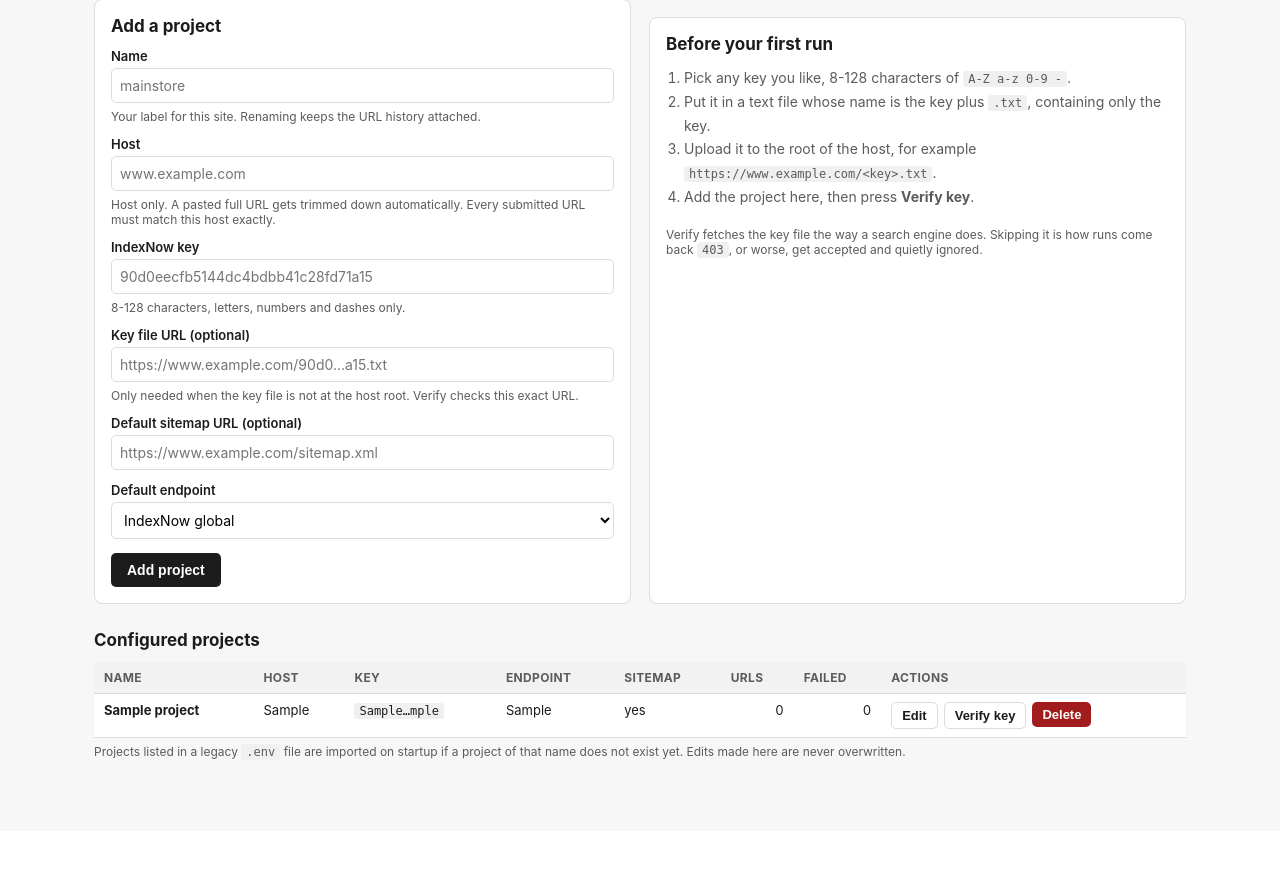
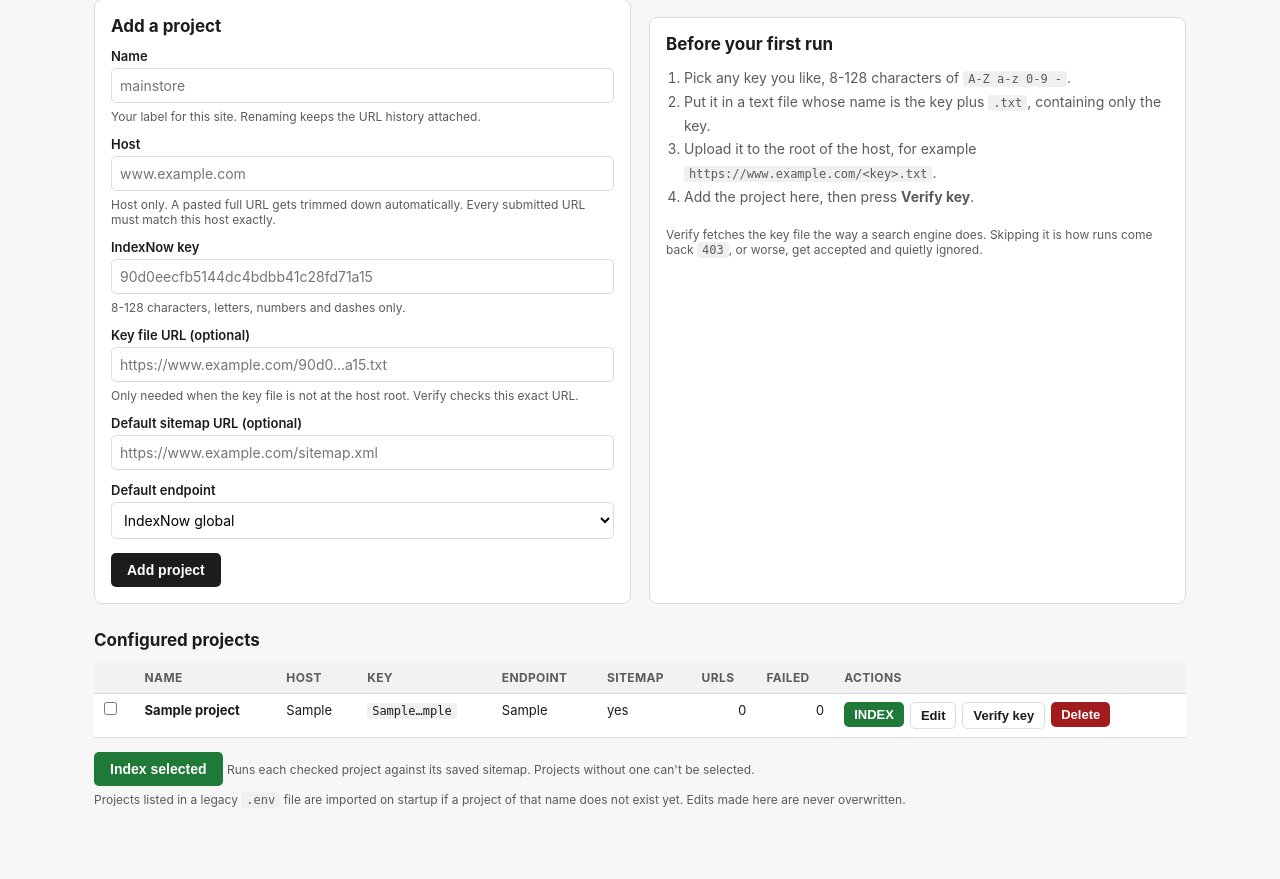
Before and after one commit to dawid-ai/indexnow-tool, a FastAPI app: page /projects in a window 1280 px wide. Shown: the part 156-1035 px from the top of the page. Before the commit the page ends 916 px from the top, so only its background shows below. Run offline with FastAPI, Linux system fonts and the light colour scheme; tables that the repository leaves empty hold one stand-in row (values such as "Sample post").

Commit message:
Run a project's saved sitemap in one click
The Submit form now offers "Saved sitemap" as the first URL source and
preselects it whenever the chosen project has one, filling the sitemap
field from the project so it never has to be retyped. Projects without a
saved sitemap fall back to the manual sitemap source.

The Projects page gets a green INDEX button per project and checkboxes
with an "Index selected" button, both posting to /projects/index, which
starts one sitemap run per project. Projects with no saved sitemap are
not selectable and are ignored server-side.

```diff
--- a/indexnow_tool/templates/base.html
+++ b/indexnow_tool/templates/base.html
@@ -26,6 +26,8 @@
     button:hover { background: #383838; }
     button.secondary { background: #fff; color: #1c1c1c; border: 1px solid var(--line); }
     button.danger { background: #a11d1d; }
+    button.go { background: #1f7a3a; }
+    button.go:hover { background: #2a9149; }
     button.small { padding: 5px 10px; margin-top: 0; font-size: 13px; }
     table { border-collapse: collapse; width: 100%; background: #fff; }
     th, td { border-bottom: 1px solid var(--line); padding: 8px 10px; font-size: 13px; text-align: left; vertical-align: top; }
--- a/indexnow_tool/templates/projects.html
+++ b/indexnow_tool/templates/projects.html
@@ -66,12 +66,14 @@
 <h2 style="margin-top: 26px;">Configured projects</h2>
 <table>
   <thead>
-    <tr><th>Name</th><th>Host</th><th>Key</th><th>Endpoint</th><th>Sitemap</th><th class="num">URLs</th><th class="num">Failed</th><th>Actions</th></tr>
+    <tr><th></th><th>Name</th><th>Host</th><th>Key</th><th>Endpoint</th><th>Sitemap</th><th class="num">URLs</th><th class="num">Failed</th><th>Actions</th></tr>
   </thead>
   <tbody>
     {% for row in rows %}
     {% set s = summaries.get(row['name']) %}
     <tr>
+      <td><input type="checkbox" form="index-selected" name="names" value="{{ row['name'] }}"
+                 {{ '' if row['sitemap_url'] else 'disabled title="No saved sitemap"' }} /></td>
       <td><strong>{{ row['name'] }}</strong></td>
       <td>{{ row['host'] }}</td>
       <td><code>{{ row['key'][:6] }}…{{ row['key'][-4:] }}</code></td>
@@ -81,6 +83,12 @@
       <td class="num">{{ (s['failed_urls'] or 0) if s else 0 }}</td>
       <td>
         <div class="row-actions">
+          {% if row['sitemap_url'] %}
+          <form action="/projects/index" method="post" style="display:inline">
+            <input type="hidden" name="names" value="{{ row['name'] }}" />
+            <button type="submit" class="go small">INDEX</button>
+          </form>
+          {% endif %}
           <a href="/projects?edit={{ row['name'] }}"><button type="button" class="secondary small">Edit</button></a>
           <form action="/projects/verify" method="post" style="display:inline">
             <input type="hidden" name="name" value="{{ row['name'] }}" />
@@ -96,9 +104,15 @@
       </td>
     </tr>
     {% else %}
-    <tr><td colspan="8" class="empty">No projects configured yet.</td></tr>
+    <tr><td colspan="9" class="empty">No projects configured yet.</td></tr>
     {% endfor %}
   </tbody>
 </table>
+{% if rows %}
+<form id="index-selected" action="/projects/index" method="post">
+  <button type="submit" class="go">Index selected</button>
+  <span class="hint">Runs each checked project against its saved sitemap. Projects without one can't be selected.</span>
+</form>
+{% endif %}
 <p class="hint">Projects listed in a legacy <code>.env</code> file are imported on startup if a project of that name does not exist yet. Edits made here are never overwritten.</p>
 {% endblock %}
--- a/indexnow_tool/ui.py
+++ b/indexnow_tool/ui.py
@@ -146,6 +146,10 @@ def create_app(
             file_bytes = await file.read()
             label = file.filename
 
+        if source_type == "saved":
+            # Same as a sitemap run; a blank URL falls back to the project's saved one.
+            source_type, sitemap_url = "sitemap", ""
+
         request_obj = RunRequest(
             project_name=project,
             source_type=source_type,
@@ -239,6 +243,26 @@ def create_app(
             notice=f"Deleted project '{name}'. Its URL history was kept.",
         )
 
+    @app.post("/projects/index")
+    def index_projects(names: list[str] = Form(default=[])):
+        # One run per project against its saved sitemap. Blank sitemap_url in the
+        # request makes the service fall back to project.sitemap_url.
+        projects = service.projects()
+        chosen = [n for n in names if n in projects and projects[n].sitemap_url]
+        if not chosen:
+            return _redirect("/projects", error="Select at least one project with a saved sitemap.")
+        run_ids = []
+        for name in chosen:
+            try:
+                run_ids.append(service.start_run(RunRequest(project_name=name, source_type="sitemap")))
+            except Exception as exc:  # noqa: BLE001
+                traceback.print_exc()
+                return _redirect("/", error=f"Could not start the run for '{name}'. {type(exc).__name__}: {exc}")
+        if len(run_ids) == 1:
+            return _redirect(f"/runs/{run_ids[0]}")
+        started = ", ".join(f"#{r}" for r in run_ids)
+        return _redirect("/", notice=f"Started {len(run_ids)} runs: {started}.")
+
     @app.post("/projects/verify")
     def verify_project(name: str = Form(...)):
         try:
```
Also changed, not shown: indexnow_tool/templates/dashboard.html (+25 -4 lines), tests/test_core.py (+33 -0 lines).
